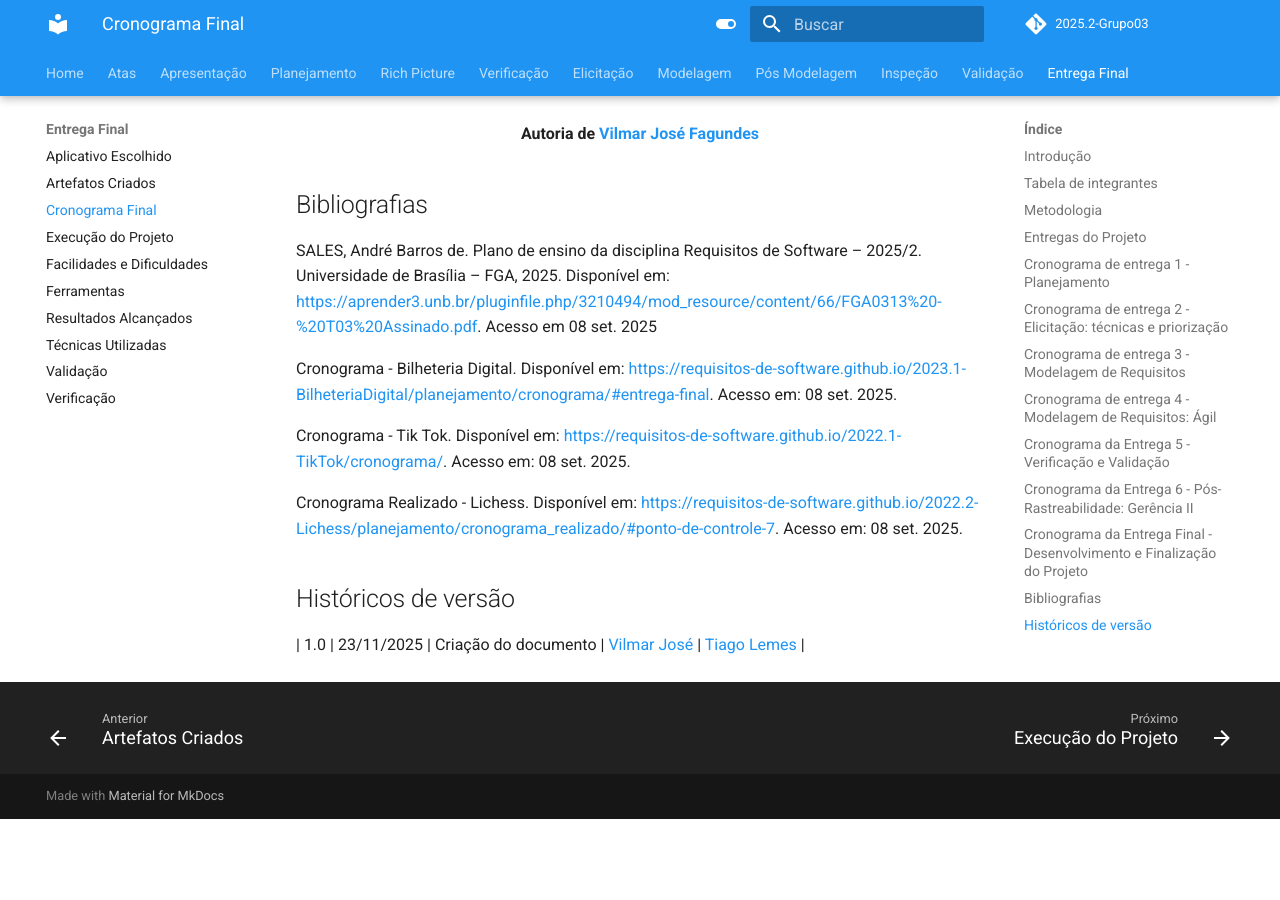
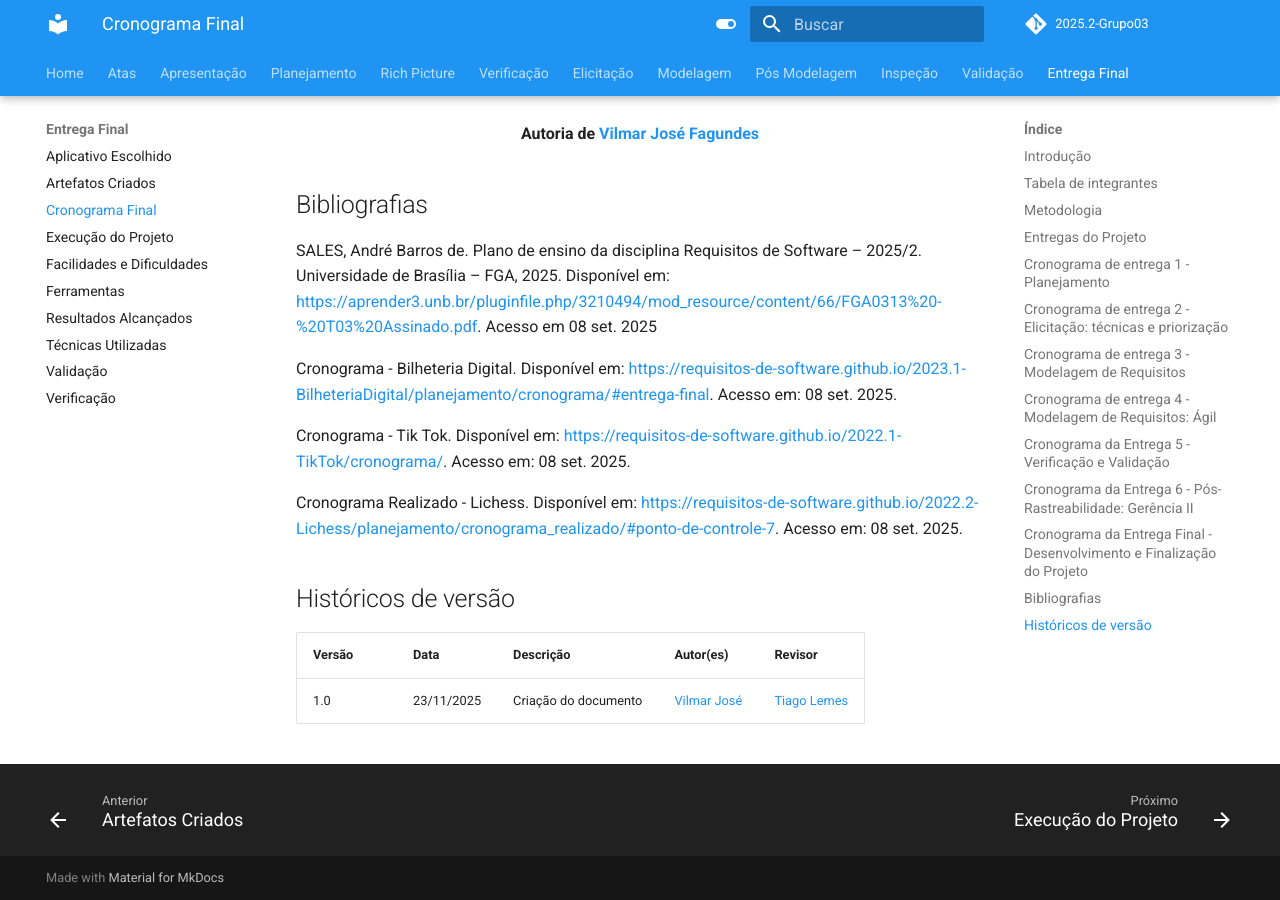
Before and after one commit to Requisitos-de-Software/2025.2-Grupo03, an MkDocs documentation site: the page built from docs/Entrega_Final/cronograma_final.md, in a window 1280 px wide and 900 px high, scrolled down 20140 px. Built offline with MkDocs 1.6.1 and Material for MkDocs 9.7.7, drawn with Linux system fonts in a browser that asks for light colours; comment, search, counter and statistics services are not loaded; before the commit the page ends 20959 px from its top, so only the background shows below that.

Commit message:
Add version history section to cronograma_final.md

```diff
--- a/docs/Entrega_Final/cronograma_final.md
+++ b/docs/Entrega_Final/cronograma_final.md
@@ -349,4 +349,6 @@ Cronograma Realizado - Lichess. Disponível em: [https://requisitos-de-software.
 
 ## Históricos de versão
 
+| Versão | Data       | Descrição  | Autor(es)        | Revisor    |
+|--------|------------|---------------------------------------------|----|---------------|
 | 1.0    | 23/11/2025 | Criação do documento | [Vilmar José](https://github.com/VilmarFagundes) | [Tiago Lemes](https://github.com/TiagoTeixeira-2005) |
```
